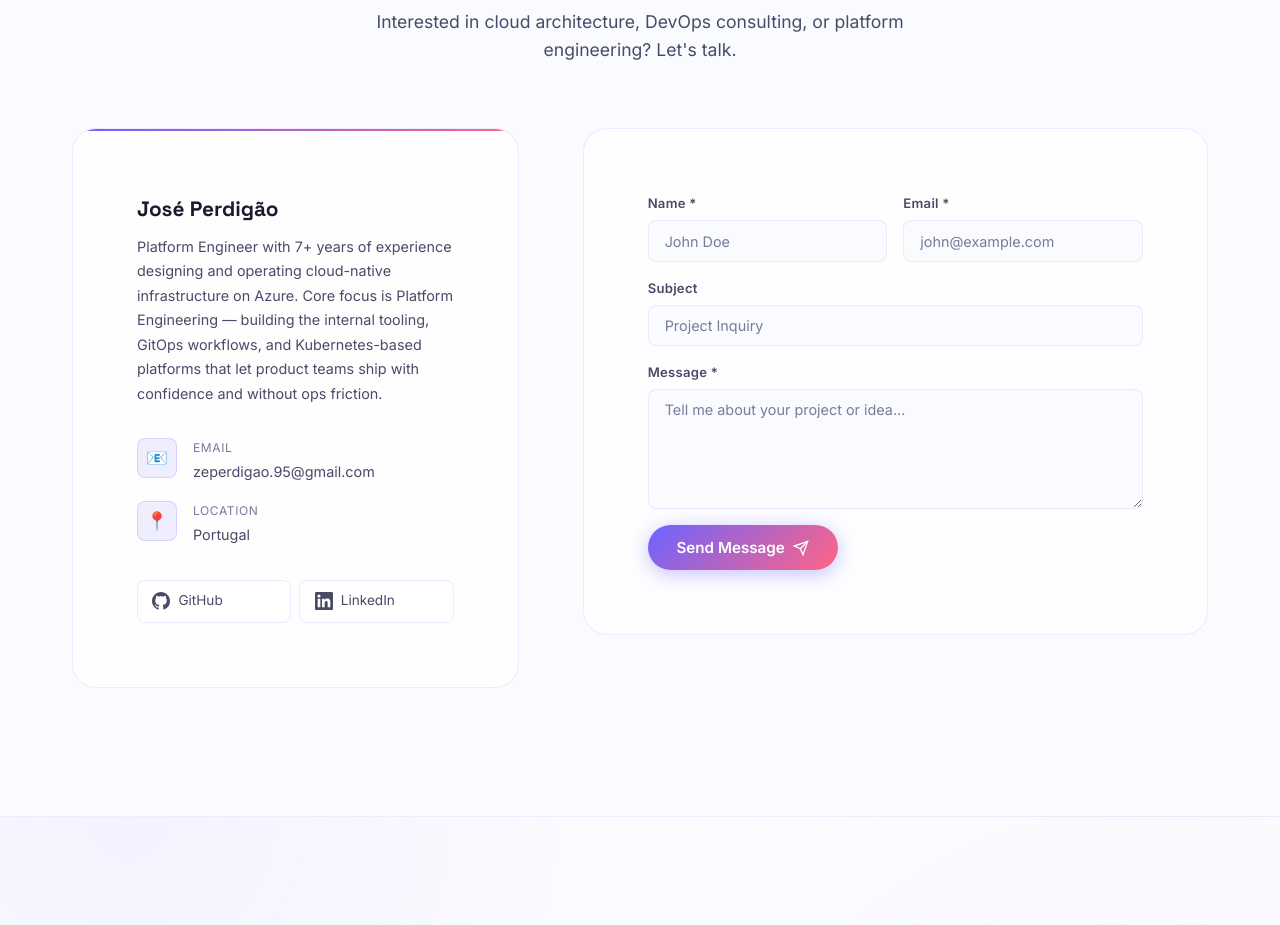
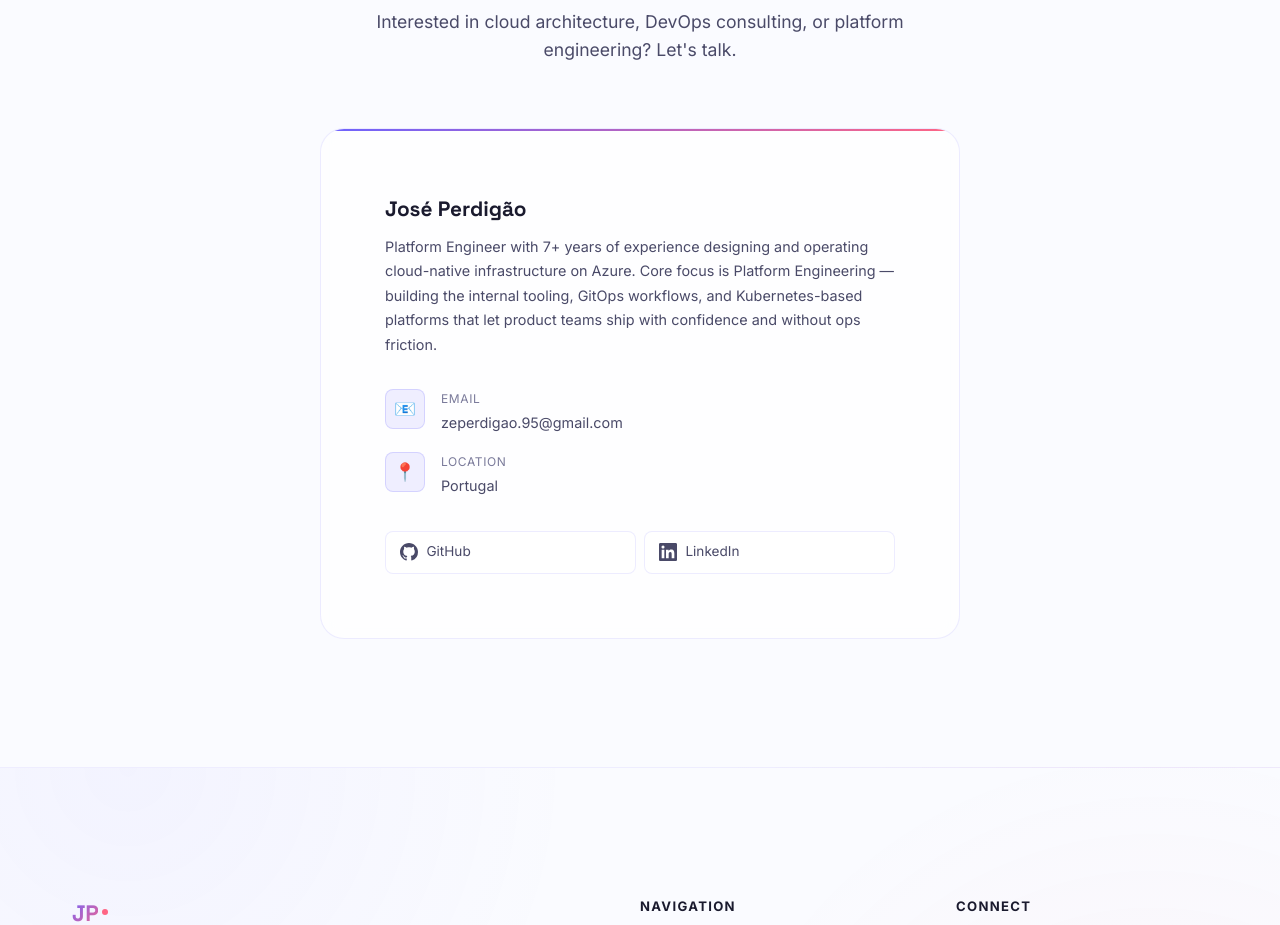
Before and after one commit to kabenz/portfolio, a React (Vite) app: page / in a window 1280 px wide. Shown: the part 7660-8585 px from the top of the page. Built offline with nearby package versions, Linux system fonts and the light colour scheme.

Commit message:
fix: 🐛 contact ui reworked

```diff
--- a/src/components/Contact/Contact.css
+++ b/src/components/Contact/Contact.css
@@ -10,9 +10,15 @@
 
 .contact__grid {
   display: grid;
-  grid-template-columns: 1fr 1.4fr;
+  grid-template-columns: minmax(0, 1fr);
+  justify-items: center;
   gap: var(--spacing-xl);
   align-items: start;
+}
+
+.contact__info {
+  width: 100%;
+  max-width: 640px;
 }
 
 .contact__info-card {
--- a/src/components/Contact/Contact.jsx
+++ b/src/components/Contact/Contact.jsx
@@ -1,53 +1,31 @@
-import { useEffect, useRef, useState } from 'react'
-import ProfileCard from '../ProfileCard/ProfileCard'
-import profile from '../../data/profile'
-import './Contact.css'
+import { useEffect, useRef, useState } from "react";
+import ProfileCard from "../ProfileCard/ProfileCard";
+import profile from "../../data/profile";
+import "./Contact.css";
 
 export default function Contact() {
-  const sectionRef = useRef(null)
-  const [form, setForm] = useState({ name: '', email: '', subject: '', message: '' })
-  const [errors, setErrors] = useState({})
-  const [status, setStatus] = useState(null)
+  const sectionRef = useRef(null);
+  const [form, setForm] = useState({
+    name: "",
+    email: "",
+    subject: "",
+    message: "",
+  });
+  const [errors, setErrors] = useState({});
+  const [status, setStatus] = useState(null);
 
   useEffect(() => {
     const observer = new IntersectionObserver(
-      entries => entries.forEach(e => { if (e.isIntersecting) e.target.classList.add('visible') }),
-      { threshold: 0.1 }
-    )
-    const els = sectionRef.current?.querySelectorAll('.fade-in')
-    els?.forEach(el => observer.observe(el))
-    return () => observer.disconnect()
-  }, [])
-
-  const validate = () => {
-    const e = {}
-    if (!form.name.trim()) e.name = 'Name is required'
-    if (!form.email.trim()) e.email = 'Email is required'
-    else if (!/\S+@\S+\.\S+/.test(form.email)) e.email = 'Invalid email address'
-    if (!form.message.trim()) e.message = 'Message is required'
-    else if (form.message.trim().length < 20) e.message = 'Message must be at least 20 characters'
-    return e
-  }
-
-  const handleChange = e => {
-    const { name, value } = e.target
-    setForm(f => ({ ...f, [name]: value }))
-    if (errors[name]) setErrors(er => ({ ...er, [name]: '' }))
-  }
-
-  const handleSubmit = async e => {
-    e.preventDefault()
-    const validationErrors = validate()
-    if (Object.keys(validationErrors).length > 0) {
-      setErrors(validationErrors)
-      return
-    }
-    setStatus('sending')
-    await new Promise(r => setTimeout(r, 1500))
-    setStatus('success')
-    setForm({ name: '', email: '', subject: '', message: '' })
-    setTimeout(() => setStatus(null), 5000)
-  }
+      (entries) =>
+        entries.forEach((e) => {
+          if (e.isIntersecting) e.target.classList.add("visible");
+        }),
+      { threshold: 0.1 },
+    );
+    const els = sectionRef.current?.querySelectorAll(".fade-in");
+    els?.forEach((el) => observer.observe(el));
+    return () => observer.disconnect();
+  }, []);
 
   return (
     <section id="contact" className="contact section" ref={sectionRef}>
@@ -56,7 +34,8 @@ export default function Contact() {
           <p className="section-label">Get In Touch</p>
           <h2 className="section-title">Let&apos;s Work Together</h2>
           <p className="section-subtitle">
-            Interested in cloud architecture, DevOps consulting, or platform engineering? Let&apos;s talk.
+            Interested in cloud architecture, DevOps consulting, or platform
+            engineering? Let&apos;s talk.
           </p>
         </div>
 
@@ -64,101 +43,8 @@ export default function Contact() {
           <div className="contact__info fade-in">
             <ProfileCard profile={profile} context="web" />
           </div>
-
-          <div className="contact__form-wrapper fade-in">
-            <form className="contact__form" onSubmit={handleSubmit} noValidate>
-              <div className="contact__form-row">
-                <div className="contact__field">
-                  <label htmlFor="name" className="contact__label">Name *</label>
-                  <input
-                    type="text"
-                    id="name"
-                    name="name"
-                    value={form.name}
-                    onChange={handleChange}
-                    className={`contact__input ${errors.name ? 'contact__input--error' : ''}`}
-                    placeholder="John Doe"
-                    autoComplete="name"
-                  />
-                  {errors.name && <span className="contact__error">{errors.name}</span>}
-                </div>
-                <div className="contact__field">
-                  <label htmlFor="email" className="contact__label">Email *</label>
-                  <input
-                    type="email"
-                    id="email"
-                    name="email"
-                    value={form.email}
-                    onChange={handleChange}
-                    className={`contact__input ${errors.email ? 'contact__input--error' : ''}`}
-                    placeholder="john@example.com"
-                    autoComplete="email"
-                  />
-                  {errors.email && <span className="contact__error">{errors.email}</span>}
-                </div>
-              </div>
-
-              <div className="contact__field">
-                <label htmlFor="subject" className="contact__label">Subject</label>
-                <input
-                  type="text"
-                  id="subject"
-                  name="subject"
-                  value={form.subject}
-                  onChange={handleChange}
-                  className="contact__input"
-                  placeholder="Project Inquiry"
-                />
-              </div>
-
-              <div className="contact__field">
-                <label htmlFor="message" className="contact__label">Message *</label>
-                <textarea
-                  id="message"
-                  name="message"
-                  value={form.message}
-                  onChange={handleChange}
-                  className={`contact__input contact__textarea ${errors.message ? 'contact__input--error' : ''}`}
-                  placeholder="Tell me about your project or idea..."
-                  rows={5}
-                />
-                {errors.message && <span className="contact__error">{errors.message}</span>}
-              </div>
-
-              {status === 'success' && (
-                <div className="contact__status contact__status--success">
-                  ✅ Message sent! I&apos;ll get back to you within 24 hours.
-                </div>
-              )}
-              {status === 'error' && (
-                <div className="contact__status contact__status--error">
-                  ❌ Something went wrong. Please try again or email me directly.
-                </div>
-              )}
-
-              <button
-                type="submit"
-                className="btn btn--primary contact__submit"
-                disabled={status === 'sending'}
-              >
-                {status === 'sending' ? (
-                  <>
-                    <span className="contact__spinner" />
-                    Sending...
-                  </>
-                ) : (
-                  <>
-                    Send Message
-                    <svg viewBox="0 0 24 24" fill="none" stroke="currentColor" strokeWidth="2" width="16" height="16">
-                      <line x1="22" y1="2" x2="11" y2="13"/><polygon points="22 2 15 22 11 13 2 9 22 2"/>
-                    </svg>
-                  </>
-                )}
-              </button>
-            </form>
-          </div>
         </div>
       </div>
     </section>
-  )
+  );
 }
```
